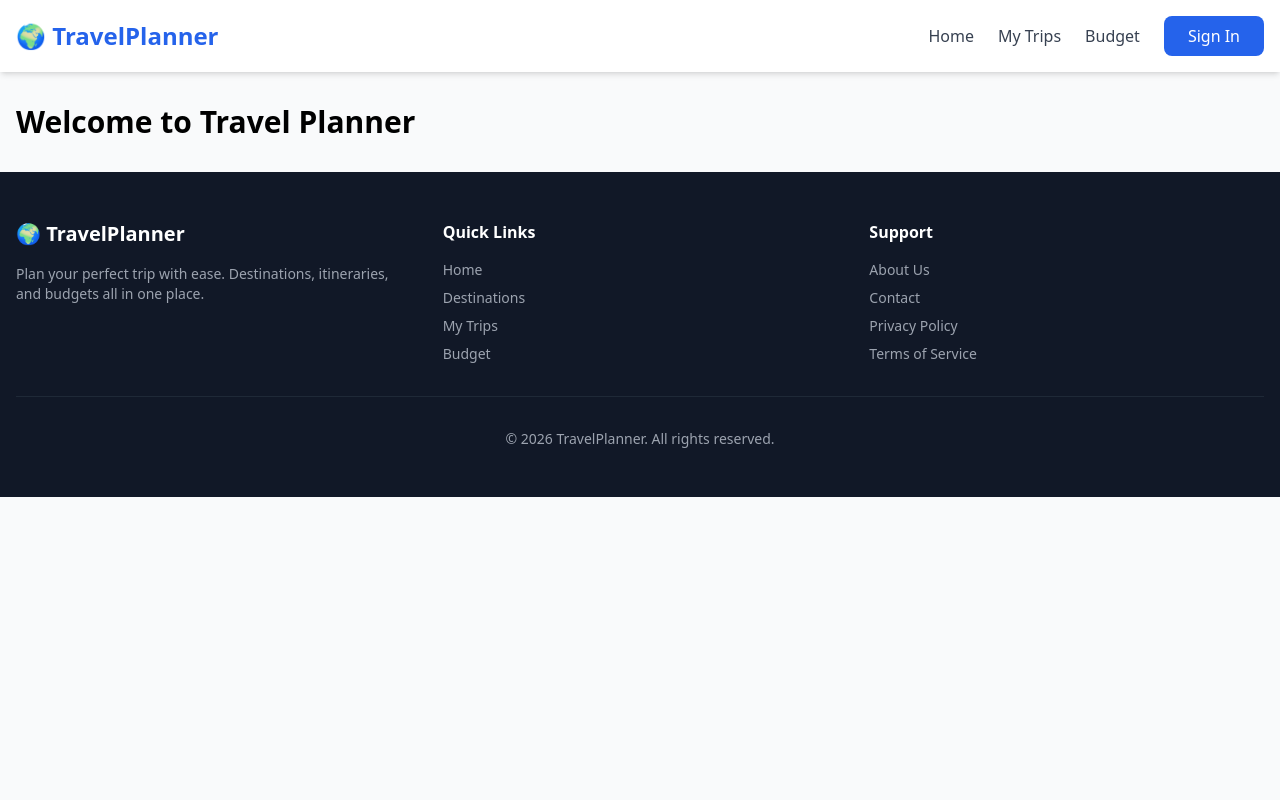
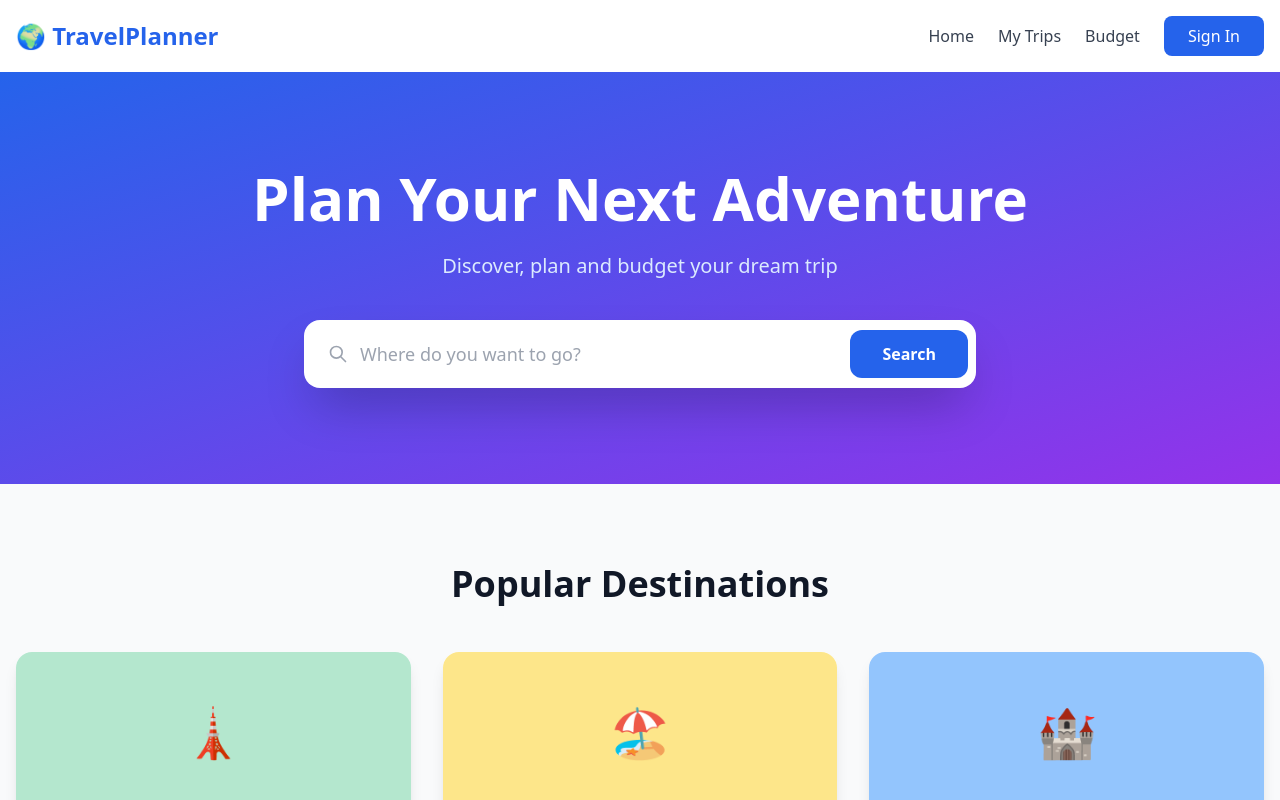
Before and after one commit to DzifaAA-19/travel-planner-app, a React (Vite) app in the folder travel-planner-app/: page / in a window 1280 px wide. Shown: the top 800 px of the page. Built offline with nearby package versions, Linux system fonts and the light colour scheme.

Commit message:
Building Landing Page with hero section and destination cards

```diff
--- a/travel-planner-app/src/App.jsx
+++ b/travel-planner-app/src/App.jsx
@@ -4,13 +4,10 @@ import LandingPage from './pages/LandingPage'
 
 function App() {
   return (
-    <div className="min-h-screen bg-gray-50">
+    <div>
       <Navbar />
-      <main className="max-w-7xl mx-auto px-4 py-8">
-        <h1 className="text-3xl font-bold">Welcome to Travel Planner</h1>
-      </main>
-    <Footer />
-
+      <LandingPage />
+      <Footer />
     </div>
   )
 }
```
Also changed, not shown: travel-planner-app/src/data/destinations.js (renamed from travel-planner-app/src/data/destination.js).
